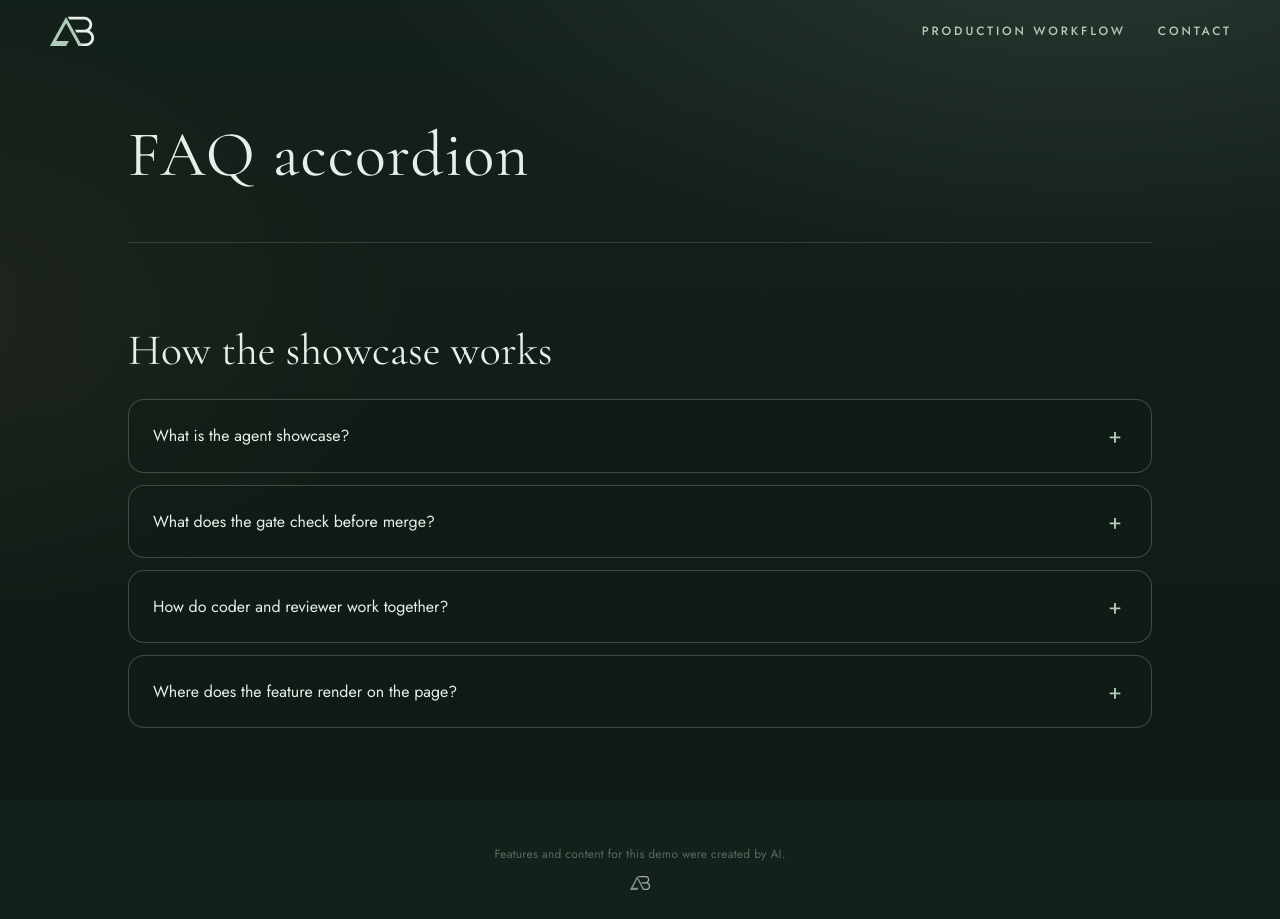
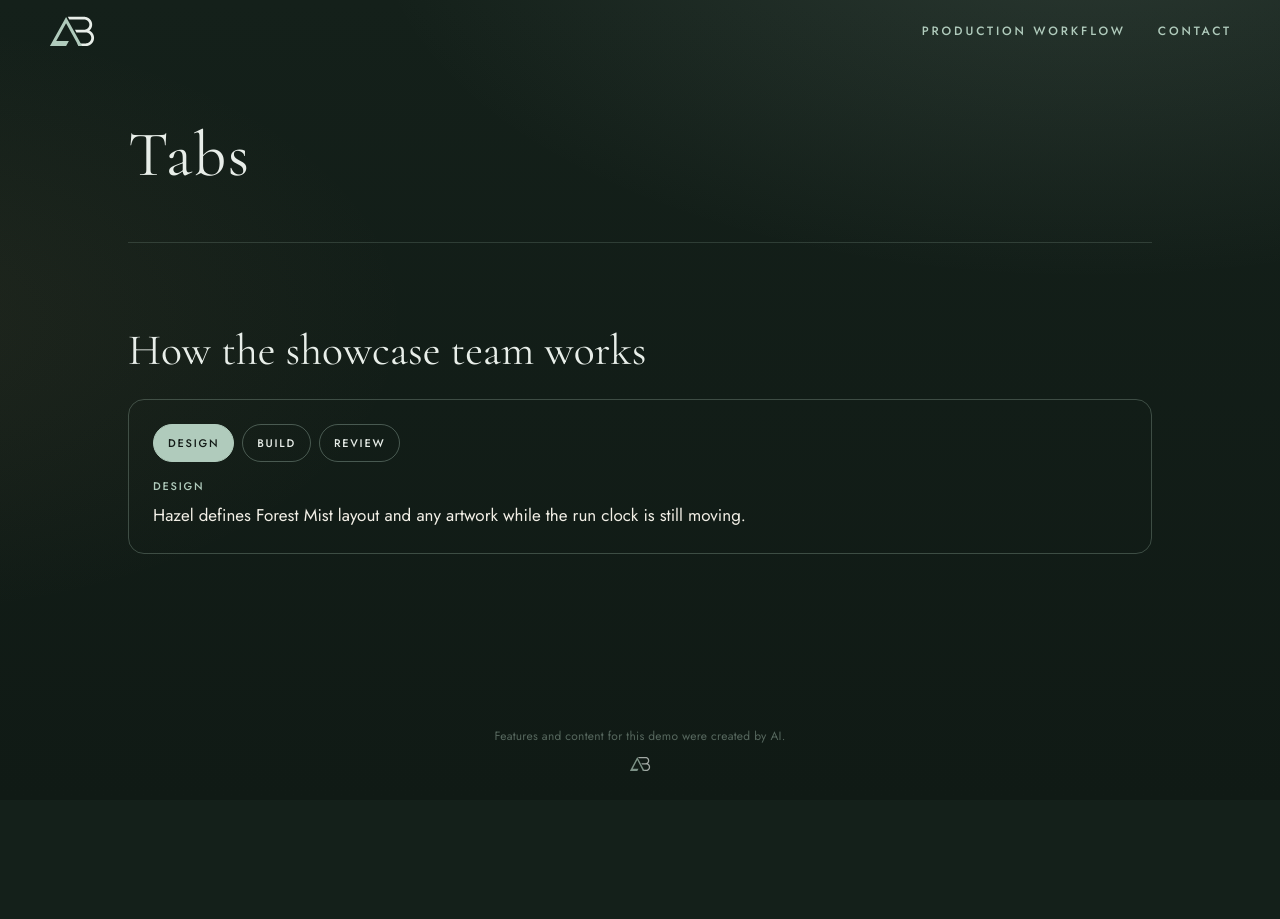
Before and after one commit to ashtonbach/agent-showcase, a Next.js app: page /showcase/ in a window 1280 px wide. After the commit the page ends 800 px from the top, so only its background shows below. Built offline with nearby package versions, Linux system fonts and the light colour scheme.

Commit message:
Feature: Tabs (Authors: Alder) (#395)
Merged after Rowan (AI reviewer) approved 03965fc and the v2 gate, build and functional checks passed. Author: Alder (AI coder)

Co-author: Alder (AI coder)

```diff
--- a/app/lab/current.json
+++ b/app/lab/current.json
@@ -1 +1 @@
-{"slug":"faq-accordion"}
+{"slug":"tabs"}
--- a/app/lab/tabs/index.tsx
+++ b/app/lab/tabs/index.tsx
@@ -1,99 +1,37 @@
 "use client";
-import { useCallback, useId, useRef, useState } from "react";
-
-const STEPS = [
-  {
-    title: "Design",
-    body:
-      "Hazel shapes the Forest Mist look and any artwork while the run clock is ticking, so the lab slot stays on-brand.",
-  },
-  {
-    title: "Build",
-    body:
-      "Alder writes this client component from the spec, keeps the diff small, and ships through the gate on branch sc/tabs-tnptu6.",
-  },
-  {
-    title: "Review",
-    body:
-      "Rowan checks accessibility and copy; Cedar runs QA; the coordinator merges only after checks pass on the preview.",
-  },
+import { useRef, useState } from "react";
+const PANELS: [string, string][] = [
+  ["Design", "Hazel defines Forest Mist layout and any artwork while the run clock is still moving."],
+  ["Build", "Alder implements the lab spec, keeps the diff inside the gate cap, and ships on the run branch."],
+  ["Review", "Rowan reviews accessibility and copy; Cedar signs off QA before the coordinator merges."],
 ];
-
 export default function TabsLab() {
-  const uid = useId().replace(/:/g, "");
-  const titleId = `lab-tabs-title-${uid}`;
-  const [active, setActive] = useState(0);
-  const refs = useRef<(HTMLButtonElement | null)[]>([]);
-  const pick = useCallback((i: number) => {
-    setActive(i);
-    refs.current[i]?.focus();
-  }, []);
-  const onKey = (e: React.KeyboardEvent<HTMLDivElement>) => {
-    if (e.key !== "ArrowRight" && e.key !== "ArrowLeft") return;
-    e.preventDefault();
-    const d = e.key === "ArrowRight" ? 1 : -1;
-    pick((active + d + STEPS.length) % STEPS.length);
+  const [idx, setIdx] = useState(0);
+  const btns = useRef<(HTMLButtonElement | null)[]>([]);
+  const pick = (n: number) => { setIdx(n); btns.current[n]?.focus(); };
+  const onKey = (e: React.KeyboardEvent<HTMLButtonElement>, at: number) => {
+    if (e.key === "ArrowRight") { e.preventDefault(); pick((at + 1) % 3); }
+    else if (e.key === "ArrowLeft") { e.preventDefault(); pick((at + 2) % 3); }
   };
   return (
-    <section data-lab="tabs" aria-labelledby={titleId} className="lab-tabs-wrap">
-      <style>{`
-        .lab-tabs-wrap { width: min(720px, 100%); margin: 8px auto 56px; color: var(--mist, #F2EFE6); }
-        .lab-tabs-wrap h2 { font-family: var(--serif); font-weight: 400; font-size: 30px; margin: 0 0 20px; }
-        .lab-tabs-card { border: 1px solid rgba(176,203,188,0.28); border-radius: 16px; padding: 24px; }
-        [role="tablist"] { display: flex; flex-wrap: wrap; gap: 8px; margin: 0 0 16px; padding: 0; list-style: none; }
-        [role="tab"] {
-          font-family: var(--sans); font-weight: 500; letter-spacing: 0.16em; text-transform: uppercase;
-          font-size: 11px; padding: 10px 14px; border-radius: 999px; border: 1px solid rgba(176,203,188,0.28);
-          background: transparent; color: var(--mist, #E8EEE9); cursor: pointer;
-        }
-        [role="tab"][aria-selected="true"] { background: var(--sage); color: #121A16; border-color: transparent; }
-        [role="tab"]:focus-visible { outline: 2px solid var(--sage); outline-offset: 2px; }
-        .lab-tab-label { font-family: var(--sans); font-weight: 500; letter-spacing: 0.16em; text-transform: uppercase; font-size: 11px; color: var(--sage); margin: 0 0 8px; }
-        .lab-tab-body { margin: 0; line-height: 1.55; font-size: 15px; }
-        @media (prefers-reduced-motion: reduce) { * { transition: none !important; } }
-      `}</style>
-      <h2 id={titleId}>How this showcase run works</h2>
-      <div className="lab-tabs-card">
-        <div role="tablist" aria-label="Showcase team steps" onKeyDown={onKey}>
-          {STEPS.map((s, i) => {
-            const tabId = `${uid}-tab-${i}`;
-            const panelId = `${uid}-panel-${i}`;
-            return (
-              <button
-                key={tabId}
-                type="button"
-                role="tab"
-                id={tabId}
-                ref={(el) => {
-                  refs.current[i] = el;
-                }}
-                aria-selected={active === i}
-                aria-controls={panelId}
-                tabIndex={active === i ? 0 : -1}
-                onClick={() => pick(i)}
-              >
-                {s.title}
-              </button>
-            );
-          })}
+    <section data-lab="tabs" aria-labelledby="tabs-h2">
+      <h2 id="tabs-h2">How the showcase team works</h2>
+      <div className="lab-shell">
+        <div role="tablist" aria-label="Showcase team workflow" className="lab-row">
+          {PANELS.map(([label], n) => (
+            <button key={n} type="button" role="tab" id={`tabs-tab-${n}`} ref={(el) => { btns.current[n] = el; }}
+              aria-selected={idx === n} aria-controls={`tabs-panel-${n}`} tabIndex={idx === n ? 0 : -1} className="lab-btn"
+              onClick={() => pick(n)} onKeyDown={(e) => onKey(e, n)}>{label}</button>
+          ))}
         </div>
-        {STEPS.map((s, i) => {
-          const tabId = `${uid}-tab-${i}`;
-          const panelId = `${uid}-panel-${i}`;
-          return (
-            <div
-              key={panelId}
-              role="tabpanel"
-              id={panelId}
-              aria-labelledby={tabId}
-              hidden={active !== i}
-            >
-              <p className="lab-tab-label">{s.title}</p>
-              <p className="lab-tab-body">{s.body}</p>
-            </div>
-          );
-        })}
+        {PANELS.map(([label, copy], n) => (
+          <div key={n} role="tabpanel" id={`tabs-panel-${n}`} aria-labelledby={`tabs-tab-${n}`} hidden={idx !== n}>
+            <p className="lab-cap">{label}</p>
+            <p className="lab-copy">{copy}</p>
+          </div>
+        ))}
       </div>
+      <style>{`[data-lab="tabs"]{width:min(720px,100%);margin:8px auto 56px;color:var(--mist)}[data-lab="tabs"] .lab-shell{border:1px solid rgba(176,203,188,.28);border-radius:16px;padding:24px}[data-lab="tabs"] .lab-row{display:flex;flex-wrap:wrap;gap:8px;margin-bottom:16px}[data-lab="tabs"] .lab-btn{font:500 11px var(--sans);letter-spacing:.16em;text-transform:uppercase;padding:10px 14px;border-radius:999px;border:1px solid rgba(176,203,188,.35);background:transparent;color:var(--mist);cursor:pointer}[data-lab="tabs"] .lab-btn[aria-selected="true"]{background:var(--sage);border-color:var(--sage);color:#121A16}[data-lab="tabs"] .lab-btn:focus-visible{outline:2px solid var(--sage);outline-offset:2px}[data-lab="tabs"] .lab-cap{font:500 11px var(--sans);letter-spacing:.16em;text-transform:uppercase;color:var(--sage);margin:0 0 8px}[data-lab="tabs"] .lab-copy{margin:0;line-height:1.55;color:#F2EFE6}@media(prefers-reduced-motion:reduce){[data-lab="tabs"] .lab-btn{transition:none}}`}</style>
     </section>
   );
 }
--- a/app/page.tsx
+++ b/app/page.tsx
@@ -1,4 +1,4 @@
-import Lab from "./lab/faq-accordion";
+import Lab from "./lab/tabs";
 import { readDemoKey, demoTitle } from "./demo-name";
 const demoKey = readDemoKey();
 const demoName = demoTitle();
```
